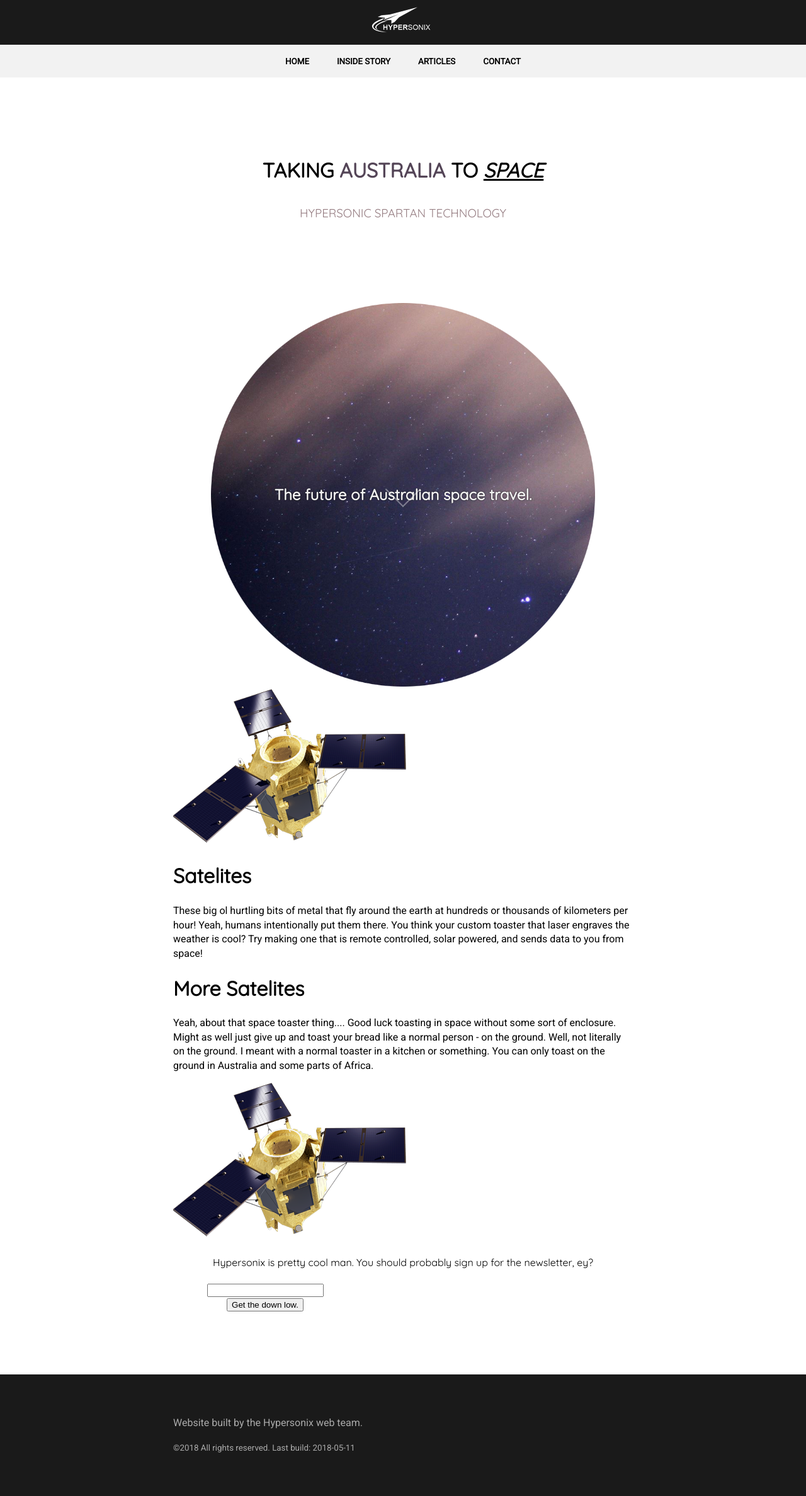
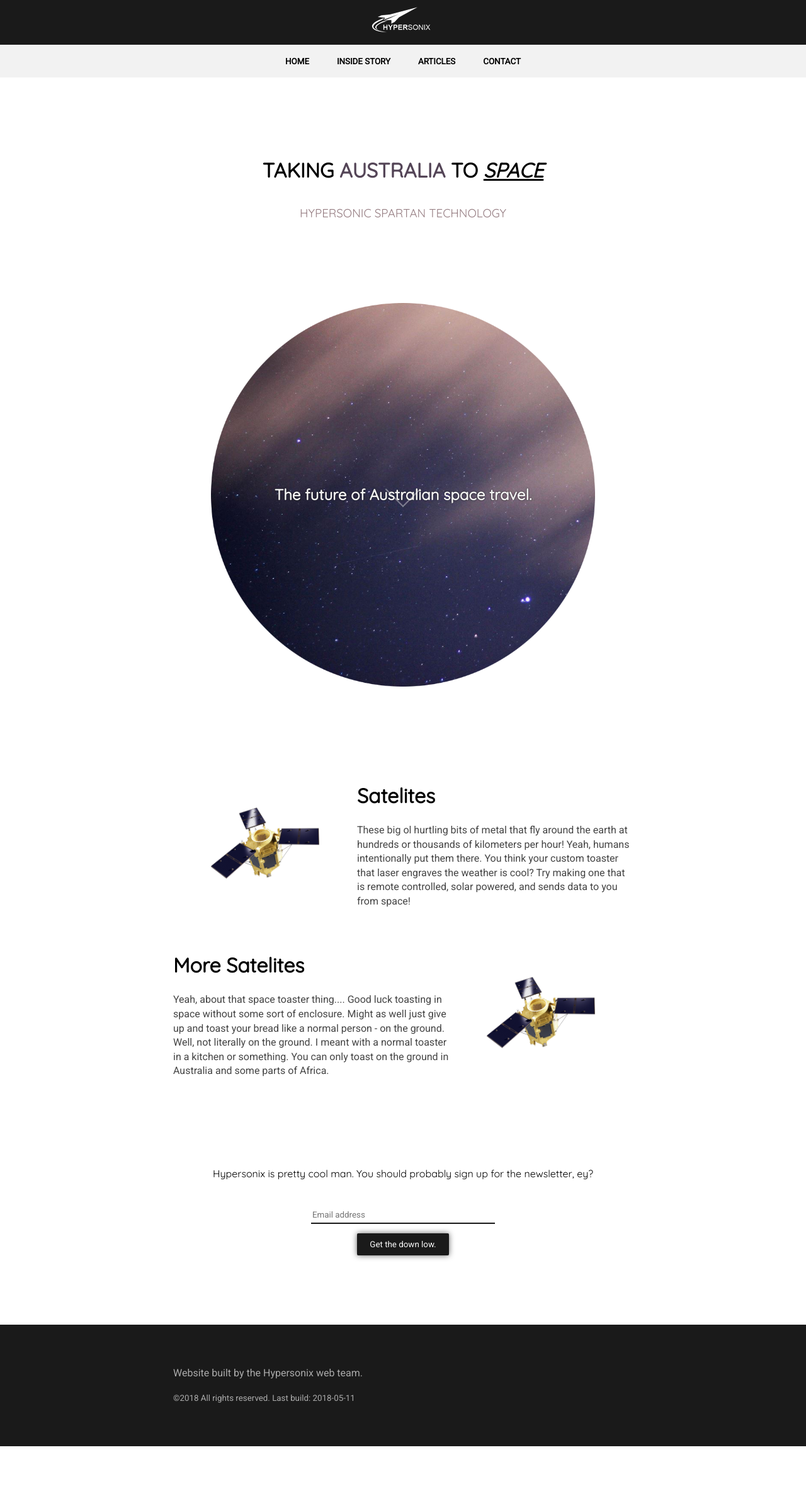
Before and after one commit to CemraJC/hypersonix-web, a Jekyll site: the page built from index.html, in a window 1280 px wide. Shown: the whole page at 63% size. Built offline with Jekyll 4.4.1, drawn with Linux system fonts in a browser that asks for light colours; after the commit the page ends 2296 px from its top, so only the background shows below that.

Commit message:
Changed placeholder text, added more styling

```diff
--- a/contact.html
+++ b/contact.html
@@ -18,7 +18,11 @@
 	</div>
 	<div class="input-group">
 		<label for="contact-message">Message</label>
-		<textarea id="contact-message" required name="message"></textarea>
+		<textarea id="contact-message" required name="message" spellcheck="true" maxlength="300"></textarea>
+		<small> <!-- tiny! -->
+			<!-- Todo: add a quick display of characters left -->
+			<small class="text-muted" for="contact-message">(Max characters: 300)</small>
+		</small>
 	</div>
 	<button type="submit">Send Message</button>
 </form>
--- a/css/main.css
+++ b/css/main.css
@@ -40,6 +40,7 @@
 
 * {
 	box-sizing: inherit;
+	font-family: inherit;
 }
 
 
@@ -89,6 +90,27 @@
 	max-width: 850px;
 	margin: 0 auto;
 	padding: 0 60px;
+}
+
+div.image-block {
+	display: flex;
+	margin: 30px 0;
+}
+
+div.image-block .text {
+	width: 60%;
+}
+
+div.image-block .image {
+	display: flex;
+	align-items: center;
+	padding: 0 60px;
+	vertical-align: middle;
+	width: 40%;
+}
+
+div.image-block .image img {
+	width: 100%;
 }
 
 
@@ -155,26 +177,72 @@
 }
 
 form div.input-group.inline-label label {
+	display: inline-block;
 	position: absolute;
 	font-size: 8pt;
-	color: #333333;
+	padding-bottom: 0;
 }
 
 form div.input-group label {
+	display: block;
 	color: #333333;
-	padding-top: 5px;
+	font-size: 9pt;
+	padding-top: 15px;
+	padding-bottom: 10px;
 }
 
-form div.input-group input[type=text],
-form div.input-group input[type=email] {
+form input {
+	font-family: 'Roboto', sans-serif;
+}
+
+form input[type=text],
+form input[type=email] {
 	border: none;
-	min-width: 80%;
+	width: 100%;
 	border-bottom: 2px solid #1A1A1A;
+	padding: 5px 2px;
 	margin: 15pt 0 5px 0;
+
+	transition: border-color 400ms;
 }
 
 form div.input-group textarea {
+	width: 100%;
+	min-height: 80px;
+	max-height: 200px; /* Actual good height. Encourage short messages */
+	resize: vertical;
+	border: 1px solid #555555;
+}
 
+form button[type=submit] {
+	cursor: pointer;
+
+	margin: 10px 0;
+	padding: 10px 20px;
+
+	border: none;
+	border-radius: 2px;
+
+	background: #1A1A1A;
+	color: #FAFAFA;
+	font-family: 'Roboto',  sans-serif;
+
+	box-shadow: 0 0 10px #666666;
+}
+
+form button[type=submit]:active {
+	box-shadow: 0 0 4px #111111;
+	background: #111111;
+}
+
+form input:focus {
+	border-color: #5595D7;
+}
+
+form input:focus,
+form textarea:focus,
+form button[type=submit]:focus {
+	outline: none;
 }
 
 
@@ -198,6 +266,10 @@
 	color: #957C81;
 }
 
+.text-muted-body {
+	color: #444444;
+}
+
 .tight-margin {
 	margin: 5px 0;
 }
--- a/index.html
+++ b/index.html
@@ -17,26 +17,34 @@
 
 <!-- Some content -->
 
+<div class="v-spacer-large">&nbsp;</div>
+
 <div class="image-block">
-	<img src="{{site.baseurl}}/img/satelite.png" alt="A picture of a satelite">
+	<div class="image">
+		<img src="{{site.baseurl}}/img/satelite.png" alt="A picture of a satelite">
+	</div>
 	<div class="text">
 		<h1>Satelites</h1>
-		<p>These big ol hurtling bits of metal that fly around the earth at hundreds or thousands of kilometers per hour! Yeah, humans intentionally put them there. You think your custom toaster that laser engraves the weather is cool? Try making one that is remote controlled, solar powered, and sends data to you from space!</p>
+		<p class="text-muted-body">These big ol hurtling bits of metal that fly around the earth at hundreds or thousands of kilometers per hour! Yeah, humans intentionally put them there. You think your custom toaster that laser engraves the weather is cool? Try making one that is remote controlled, solar powered, and sends data to you from space!</p>
 	</div>
 </div>
 
 <div class="image-block">
 	<div class="text">
 		<h1>More Satelites</h1>
-		<p>Yeah, about that space toaster thing.... Good luck toasting in space without some sort of enclosure. Might as well just give up and toast your bread like a normal person - on the ground. Well, not literally on the ground. I meant with a normal toaster in a kitchen or something. You can only toast on the ground in Australia and some parts of Africa.</p>
+		<p class="text-muted-body">Yeah, about that space toaster thing.... Good luck toasting in space without some sort of enclosure. Might as well just give up and toast your bread like a normal person - on the ground. Well, not literally on the ground. I meant with a normal toaster in a kitchen or something. You can only toast on the ground in Australia and some parts of Africa.</p>
 	</div>
-	<img src="{{site.baseurl}}/img/satelite.png" alt="A picture of a satelite">
+	<div class="image">
+		<img src="{{site.baseurl}}/img/satelite.png" alt="A picture of a satelite">
+	</div>
 </div>
+
+<div class="v-spacer-large">&nbsp;</div>
 
 <div class="text-block centered">
 	<h4>Hypersonix is pretty cool man. You should probably sign up for the newsletter, ey?</h4>
-	<form action="mailchimp" method="POST">
-		<input type="email" name="news-email">
-		<button>Get the down low.</button>
+	<form class="centered" action="mailchimp" method="POST">
+		<input type="email" placeholder="Email address" required name="news-email">
+		<button type="submit">Get the down low.</button>
 	</form>
 </div>
```
Also changed, not shown: about.html (+24 -3 lines).
